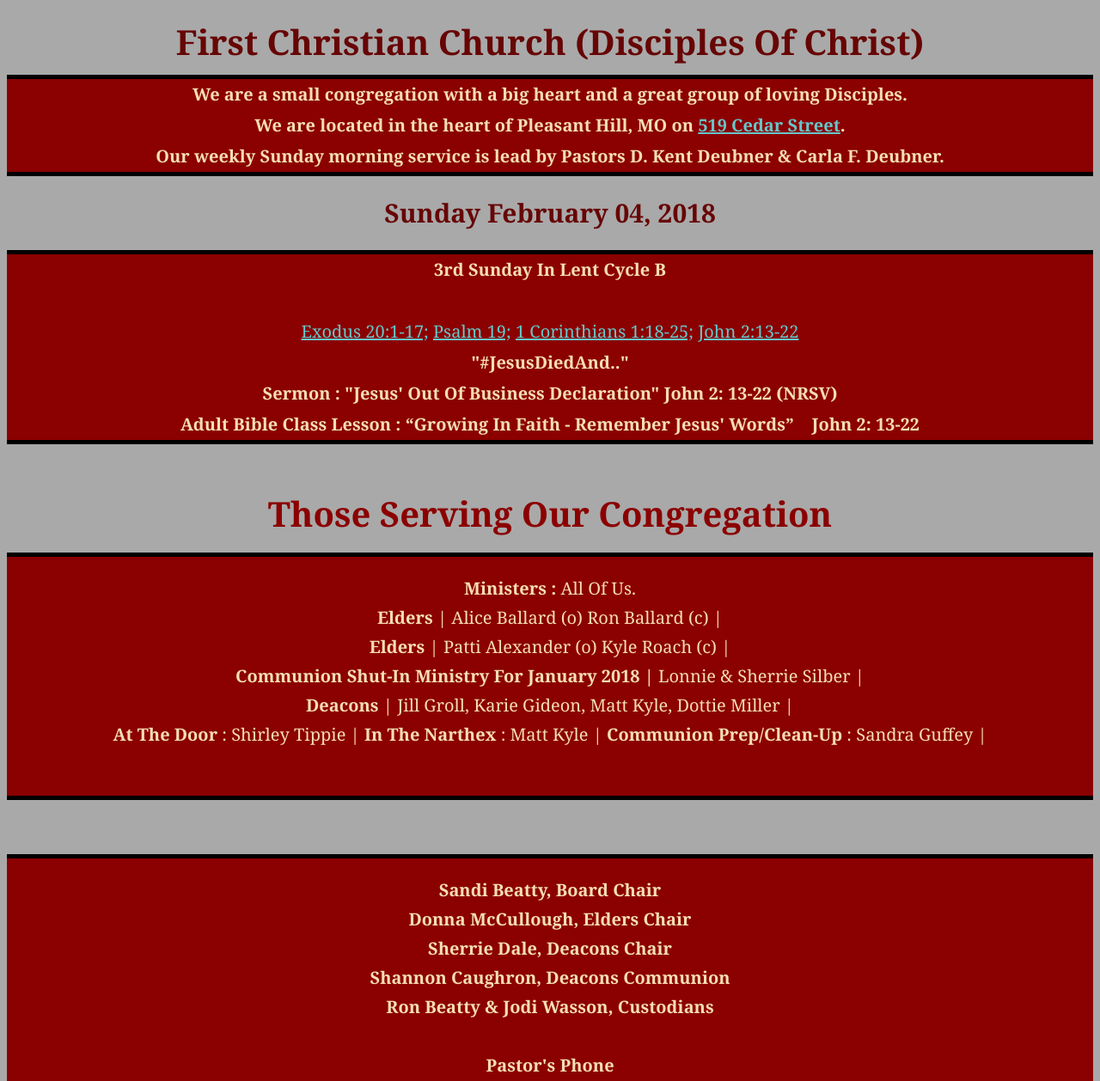
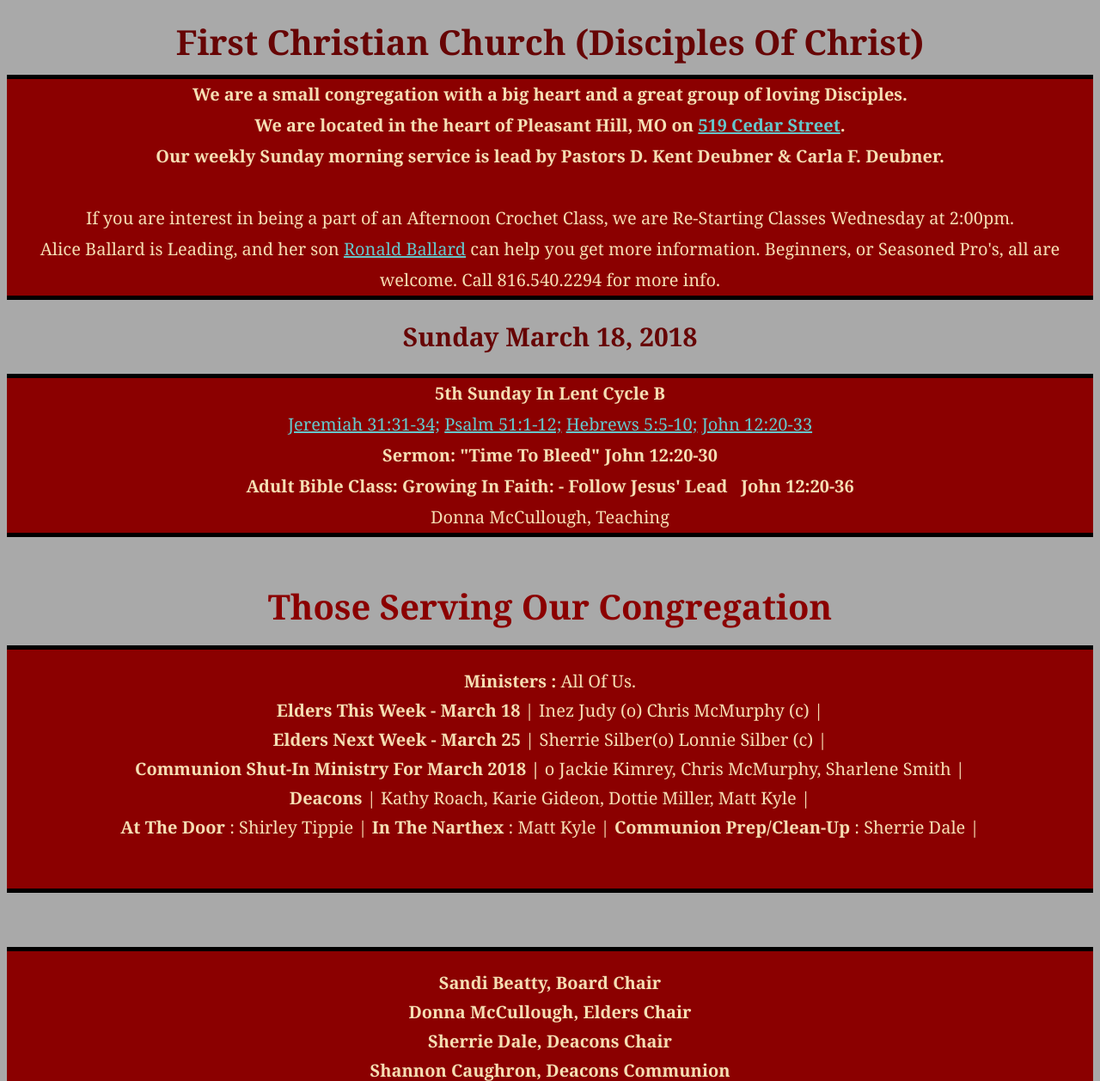
Before and after one commit to withinmyself/phfcc-index, a Flask app: page / in a window 1280 px wide. Shown: the part 131-1389 px from the top of the page at 86% size. Run offline with Flask 2, Linux system fonts and the light colour scheme; some libraries are stand-ins or nearby versions.

Commit message:
Weekly Update

```diff
--- a/templates/phfcc.html
+++ b/templates/phfcc.html
@@ -75,26 +75,28 @@
 									We are located in the heart of Pleasant Hill, MO on <a href="https://goo.gl/maps/ALTJmpggmrr" target="_blank">519 Cedar Street</a>.<br>
 									Our weekly Sunday morning service is lead by Pastors D. Kent Deubner &amp;  Carla F. Deubner.
 								</strong>
+								<br><br>
+								If you are interest in being a part of an Afternoon Crochet Class, we are Re-Starting Classes Wednesday at 2:00pm.<br>
+								Alice Ballard is Leading, and her son <a href="https://www.facebook.com/ronald.ballard.3572?fref=gs&dti=123712571019123&hc_location=group" target="_blank">Ronald Ballard</a> can help you get more information. Beginners, or Seasoned Pro's, all are welcome. Call 816.540.2294 for more info.
+								<br>
+
 							</p>
 					</article>
 
 					<div class="directory">
 						<section>
-							<h1>Sunday February 04, 2018</h1>
+							<h1>Sunday March 18, 2018</h1>
 							<p class="left_txt">
 							<strong>
-								3rd Sunday In Lent Cycle B
+								5th Sunday In Lent Cycle B
 							</strong><br>
-								<br>
+								<a href="https://www.homileticsonline.com/subscriber/btl_scripture_results.asp?bible_book=Jeremiah">Jeremiah 31:31-34;</a>
+								<a href="https://www.homileticsonline.com/subscriber/btl_scripture_results.asp?bible_book=Psalm"> Psalm 51:1-12;</a>
+								<a href="https://www.homileticsonline.com/subscriber/btl_scripture_results.asp?bible_book=Hebrews"> Hebrews 5:5-10;</a>
+								<a href="https://www.homileticsonline.com/subscriber/btl_scripture_results.asp?bible_book=John"> John 12:20-33</a><br>
 
-								<a href="https://www.homileticsonline.com/subscriber/btl_scripture_results.asp?bible_book=Exodus">Exodus 20:1-17;</a>
-								<a href="https://www.homileticsonline.com/subscriber/btl_scripture_results.asp?bible_book=Psalm"> Psalm 19;</a>
-								<a href="https://www.homileticsonline.com/subscriber/btl_scripture_results.asp?bible_book=1 Corinthians"> 1 Corinthians 1:18-25;</a>
-								<a href="https://www.homileticsonline.com/subscriber/btl_scripture_results.asp?bible_book=John"> John 2:13-22</a><br>
-								<strong>"#JesusDiedAnd.."</strong><br>
-
-							<strong>Sermon : "Jesus' Out Of Business Declaration" John 2: 13-22 (NRSV)</strong><br>
-							<strong>Adult Bible Class Lesson : “Growing In Faith - Remember Jesus' Words” &nbsp;&nbsp;&nbsp;John 2: 13-22</strong><br>
+							<strong>Sermon: "Time To Bleed" John 12:20-30</strong><br>
+							<strong>Adult Bible Class: Growing In Faith: - Follow Jesus' Lead&nbsp;&nbsp;&nbsp;John 12:20-36</strong><br>Donna McCullough, Teaching
 
 							</p>
 						</section>
@@ -110,10 +112,13 @@
 					<div class="upcoming">
 						<p>
 							<strong>Ministers :</strong> All Of Us.<br>
-							<strong>Elders </strong> | Alice Ballard (o) Ron Ballard (c) |<br>
-							<strong>Elders  </strong> | Patti Alexander (o) Kyle Roach (c) |<br>
-							<strong>Communion Shut-In Ministry For January 2018 | </strong> Lonnie &amp; Sherrie Silber |<br>
-							<strong>Deacons</strong>  | Jill Groll, Karie Gideon, Matt Kyle, Dottie Miller |<br><strong>At The Door</strong> : Shirley Tippie | <strong>In The Narthex</strong> : Matt Kyle | <strong>Communion Prep/Clean-Up</strong> : Sandra Guffey |<br><br>
+							<strong>Elders This Week - March 18</strong> | Inez Judy (o) Chris McMurphy (c) |<br>
+							<strong>Elders Next Week - March 25</strong> | Sherrie Silber(o) Lonnie Silber (c) |<br>
+							<strong>Communion Shut-In Ministry For March 2018 | </strong> o	Jackie Kimrey, Chris McMurphy, Sharlene Smith |<br>
+							<strong>Deacons</strong>  | Kathy Roach, Karie Gideon, Dottie Miller, Matt Kyle |<br>
+							<strong>At The Door</strong> : Shirley Tippie |
+							<strong>In The Narthex</strong> : Matt Kyle |
+							<strong>Communion Prep/Clean-Up</strong> : Sherrie Dale |<br><br>
 						</p>
 					</div>
 
```
Also changed, not shown: testing/verses.py (added, +9 -0 lines).
